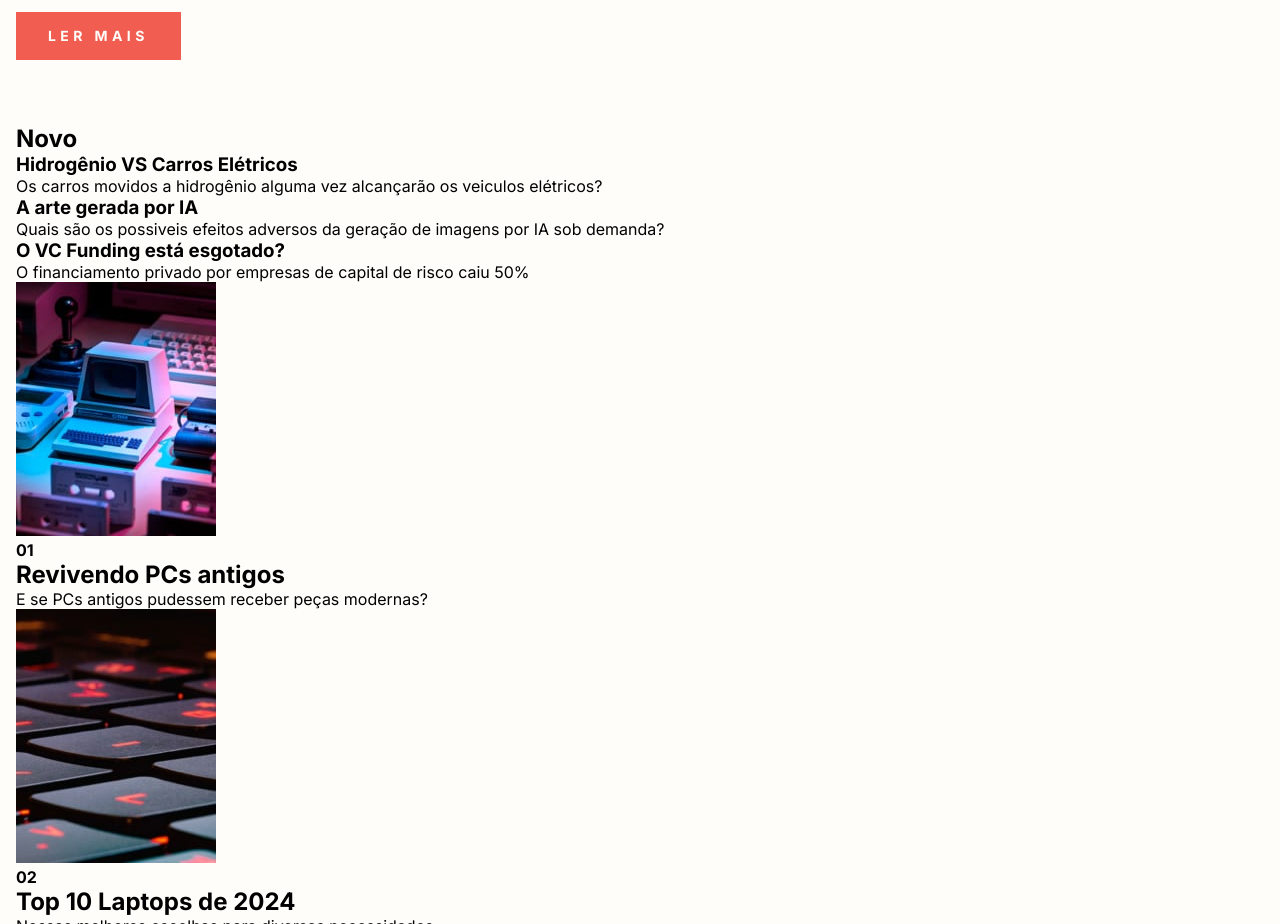
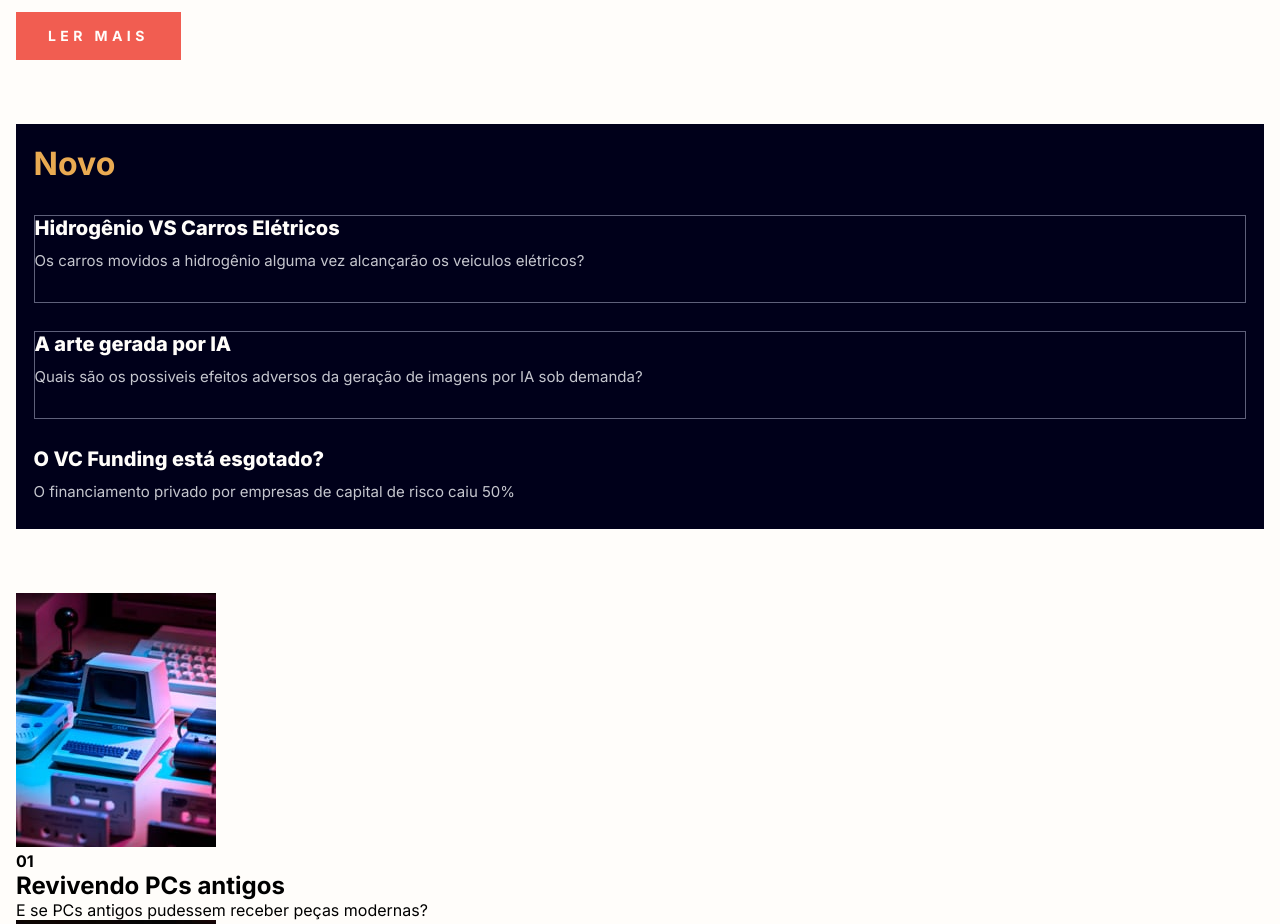
Before and after one commit to Emilio133752/noticias, a plain HTML site: page index.html in a window 1280 px wide. Shown: the part 1340-2264 px from the top of the page. Drawn offline with Linux system fonts and the light colour scheme; files whose address does not match are found by name.

Commit message:
Estilização da segunda seção finalizada

```diff
--- a/index.html
+++ b/index.html
@@ -25,13 +25,13 @@
             <button>Ler mais</button>
         </section>
 
-        <section>
+        <section class="segunda-secao">
           <h2>Novo</h2>
-          <div>
+          <div class="margin-border-padding">
               <h3>Hidrogênio VS Carros Elétricos</h3>
               <p>Os carros movidos a hidrogênio alguma vez alcançarão os veiculos elétricos?</p>
           </div>
-          <div>
+          <div class="margin-border-padding">
               <h3>A arte gerada por IA</h3>
               <p>Quais são os possiveis efeitos adversos da geração de imagens por IA sob demanda?</p>
           </div>
--- a/style.css
+++ b/style.css
@@ -68,5 +68,39 @@ font-weight: 700;
 font-size: 0.875rem;
 letter-spacing: 0.275rem;
 line-height: 1.5rem;
+}
 
+
+.segunda-secao{
+  background-color: var(--dark-blue);
+  margin-bottom: 4rem;
+  padding: 1.5rem 1.1rem;
 }
+
+.margin-border-padding {
+  border: 1px solid var(--gunmetal);
+  margin-bottom: 1.75rem;
+  padding-bottom: 1.75rem;
+}
+
+.segunda-secao h2 {
+  color: var(--yellow);
+  font-size: 2rem;
+  line-height: 100%;
+  margin-bottom: 2.2rem;
+}
+
+.segunda-secao h3 {
+  color: var(--almost-white);
+  font-size: 1.25rem;
+  line-height: 1.5rem;
+  font-weight: 800;
+  margin-bottom: 0.5rem;
+}
+
+
+.segunda-secao p {
+  color: var(--silver);
+  font-size: 0.9375rem;
+  line-height: 1.625rem;
+}
```
